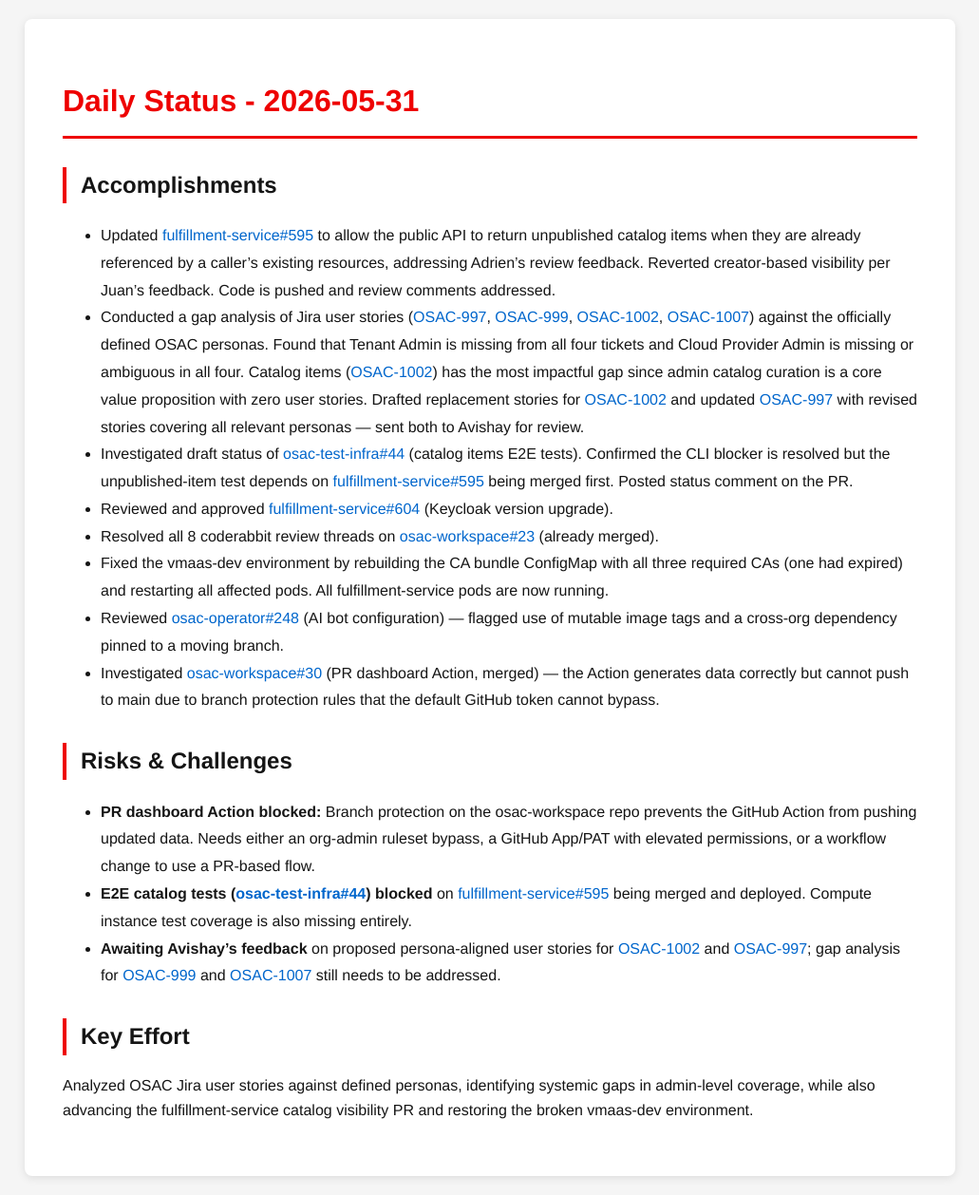
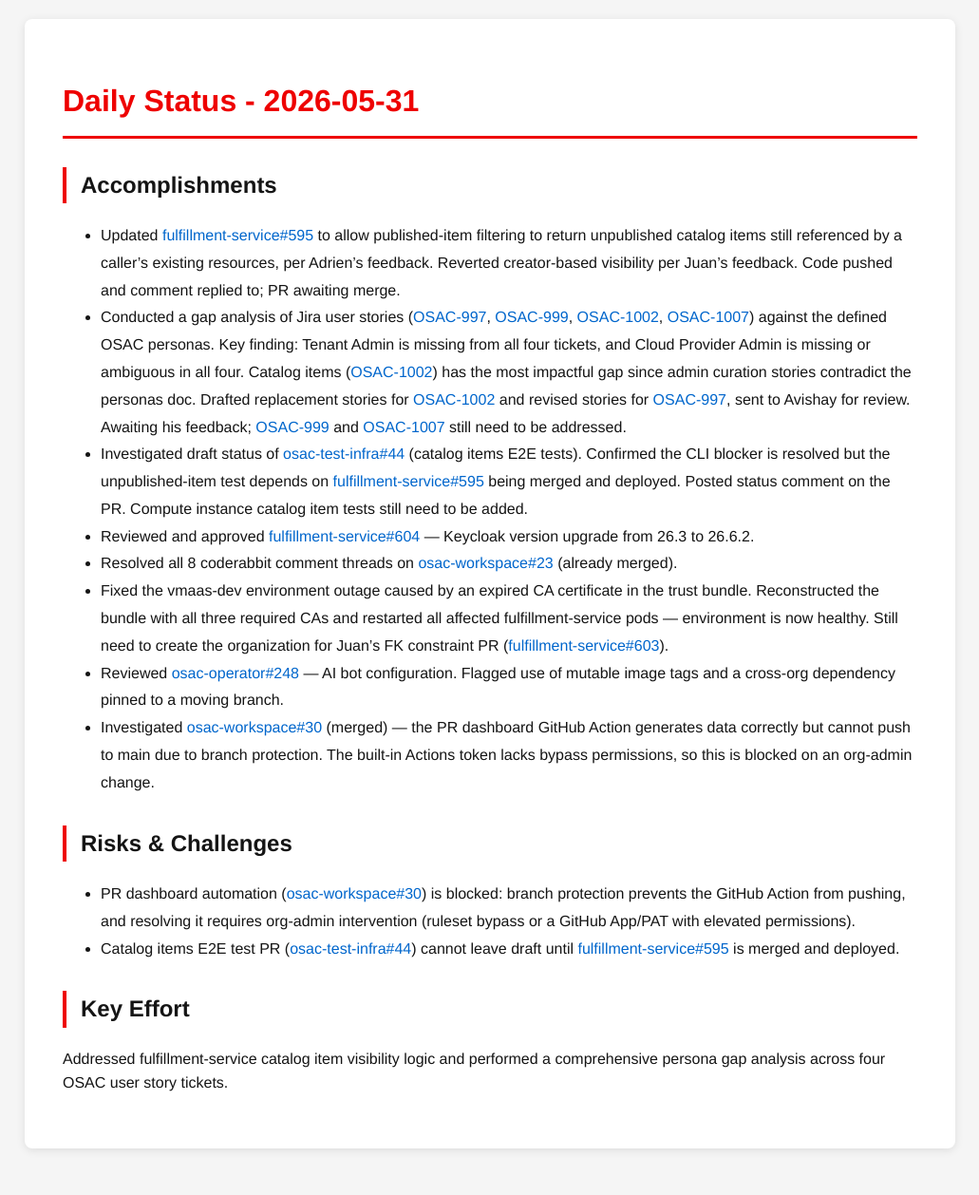
Before and after one commit to tzvatot/daily-status, a Jekyll site: the page built from 2026-05-31.md, in a window 1280 px wide. Shown: the whole page at 95% size, without its empty margins (124-1155 px from the left). Built offline with Jekyll 4.4.1, drawn with Linux system fonts in a browser that asks for light colours; after the commit the page ends 1229 px from its top, so only the background shows below that.

Commit message:
Daily status update - 2026-05-31

```diff
--- a/2026-05-31.md
+++ b/2026-05-31.md
@@ -7,19 +7,18 @@
 # Daily Status - 2026-05-31
 
 ## Accomplishments
-- Updated [fulfillment-service#595](https://github.com/osac-project/fulfillment-service/pull/595) to allow the public API to return unpublished catalog items when they are already referenced by a caller's existing resources, addressing Adrien's review feedback. Reverted creator-based visibility per Juan's feedback. Code is pushed and review comments addressed.
-- Conducted a gap analysis of Jira user stories ([OSAC-997](https://redhat.atlassian.net/browse/OSAC-997), [OSAC-999](https://redhat.atlassian.net/browse/OSAC-999), [OSAC-1002](https://redhat.atlassian.net/browse/OSAC-1002), [OSAC-1007](https://redhat.atlassian.net/browse/OSAC-1007)) against the officially defined OSAC personas. Found that Tenant Admin is missing from all four tickets and Cloud Provider Admin is missing or ambiguous in all four. Catalog items ([OSAC-1002](https://redhat.atlassian.net/browse/OSAC-1002)) has the most impactful gap since admin catalog curation is a core value proposition with zero user stories. Drafted replacement stories for [OSAC-1002](https://redhat.atlassian.net/browse/OSAC-1002) and updated [OSAC-997](https://redhat.atlassian.net/browse/OSAC-997) with revised stories covering all relevant personas — sent both to Avishay for review.
-- Investigated draft status of [osac-test-infra#44](https://github.com/osac-project/osac-test-infra/pull/44) (catalog items E2E tests). Confirmed the CLI blocker is resolved but the unpublished-item test depends on [fulfillment-service#595](https://github.com/osac-project/fulfillment-service/pull/595) being merged first. Posted status comment on the PR.
-- Reviewed and approved [fulfillment-service#604](https://github.com/osac-project/fulfillment-service/pull/604) (Keycloak version upgrade).
-- Resolved all 8 coderabbit review threads on [osac-workspace#23](https://github.com/osac-project/osac-workspace/pull/23) (already merged).
-- Fixed the vmaas-dev environment by rebuilding the CA bundle ConfigMap with all three required CAs (one had expired) and restarting all affected pods. All fulfillment-service pods are now running.
-- Reviewed [osac-operator#248](https://github.com/osac-project/osac-operator/pull/248) (AI bot configuration) — flagged use of mutable image tags and a cross-org dependency pinned to a moving branch.
-- Investigated [osac-workspace#30](https://github.com/osac-project/osac-workspace/pull/30) (PR dashboard Action, merged) — the Action generates data correctly but cannot push to main due to branch protection rules that the default GitHub token cannot bypass.
+- Updated [fulfillment-service#595](https://github.com/osac-project/fulfillment-service/pull/595) to allow published-item filtering to return unpublished catalog items still referenced by a caller's existing resources, per Adrien's feedback. Reverted creator-based visibility per Juan's feedback. Code pushed and comment replied to; PR awaiting merge.
+- Conducted a gap analysis of Jira user stories ([OSAC-997](https://redhat.atlassian.net/browse/OSAC-997), [OSAC-999](https://redhat.atlassian.net/browse/OSAC-999), [OSAC-1002](https://redhat.atlassian.net/browse/OSAC-1002), [OSAC-1007](https://redhat.atlassian.net/browse/OSAC-1007)) against the defined OSAC personas. Key finding: Tenant Admin is missing from all four tickets, and Cloud Provider Admin is missing or ambiguous in all four. Catalog items ([OSAC-1002](https://redhat.atlassian.net/browse/OSAC-1002)) has the most impactful gap since admin curation stories contradict the personas doc. Drafted replacement stories for [OSAC-1002](https://redhat.atlassian.net/browse/OSAC-1002) and revised stories for [OSAC-997](https://redhat.atlassian.net/browse/OSAC-997), sent to Avishay for review. Awaiting his feedback; [OSAC-999](https://redhat.atlassian.net/browse/OSAC-999) and [OSAC-1007](https://redhat.atlassian.net/browse/OSAC-1007) still need to be addressed.
+- Investigated draft status of [osac-test-infra#44](https://github.com/osac-project/osac-test-infra/pull/44) (catalog items E2E tests). Confirmed the CLI blocker is resolved but the unpublished-item test depends on [fulfillment-service#595](https://github.com/osac-project/fulfillment-service/pull/595) being merged and deployed. Posted status comment on the PR. Compute instance catalog item tests still need to be added.
+- Reviewed and approved [fulfillment-service#604](https://github.com/osac-project/fulfillment-service/pull/604) — Keycloak version upgrade from 26.3 to 26.6.2.
+- Resolved all 8 coderabbit comment threads on [osac-workspace#23](https://github.com/osac-project/osac-workspace/pull/23) (already merged).
+- Fixed the vmaas-dev environment outage caused by an expired CA certificate in the trust bundle. Reconstructed the bundle with all three required CAs and restarted all affected fulfillment-service pods — environment is now healthy. Still need to create the organization for Juan's FK constraint PR ([fulfillment-service#603](https://github.com/osac-project/fulfillment-service/pull/603)).
+- Reviewed [osac-operator#248](https://github.com/osac-project/osac-operator/pull/248) — AI bot configuration. Flagged use of mutable image tags and a cross-org dependency pinned to a moving branch.
+- Investigated [osac-workspace#30](https://github.com/osac-project/osac-workspace/pull/30) (merged) — the PR dashboard GitHub Action generates data correctly but cannot push to main due to branch protection. The built-in Actions token lacks bypass permissions, so this is blocked on an org-admin change.
 
 ## Risks & Challenges
-- **PR dashboard Action blocked:** Branch protection on the osac-workspace repo prevents the GitHub Action from pushing updated data. Needs either an org-admin ruleset bypass, a GitHub App/PAT with elevated permissions, or a workflow change to use a PR-based flow.
-- **E2E catalog tests ([osac-test-infra#44](https://github.com/osac-project/osac-test-infra/pull/44)) blocked** on [fulfillment-service#595](https://github.com/osac-project/fulfillment-service/pull/595) being merged and deployed. Compute instance test coverage is also missing entirely.
-- **Awaiting Avishay's feedback** on proposed persona-aligned user stories for [OSAC-1002](https://redhat.atlassian.net/browse/OSAC-1002) and [OSAC-997](https://redhat.atlassian.net/browse/OSAC-997); gap analysis for [OSAC-999](https://redhat.atlassian.net/browse/OSAC-999) and [OSAC-1007](https://redhat.atlassian.net/browse/OSAC-1007) still needs to be addressed.
+- PR dashboard automation ([osac-workspace#30](https://github.com/osac-project/osac-workspace/pull/30)) is blocked: branch protection prevents the GitHub Action from pushing, and resolving it requires org-admin intervention (ruleset bypass or a GitHub App/PAT with elevated permissions).
+- Catalog items E2E test PR ([osac-test-infra#44](https://github.com/osac-project/osac-test-infra/pull/44)) cannot leave draft until [fulfillment-service#595](https://github.com/osac-project/fulfillment-service/pull/595) is merged and deployed.
 
 ## Key Effort
-Analyzed OSAC Jira user stories against defined personas, identifying systemic gaps in admin-level coverage, while also advancing the fulfillment-service catalog visibility PR and restoring the broken vmaas-dev environment.
+Addressed fulfillment-service catalog item visibility logic and performed a comprehensive persona gap analysis across four OSAC user story tickets.
```
